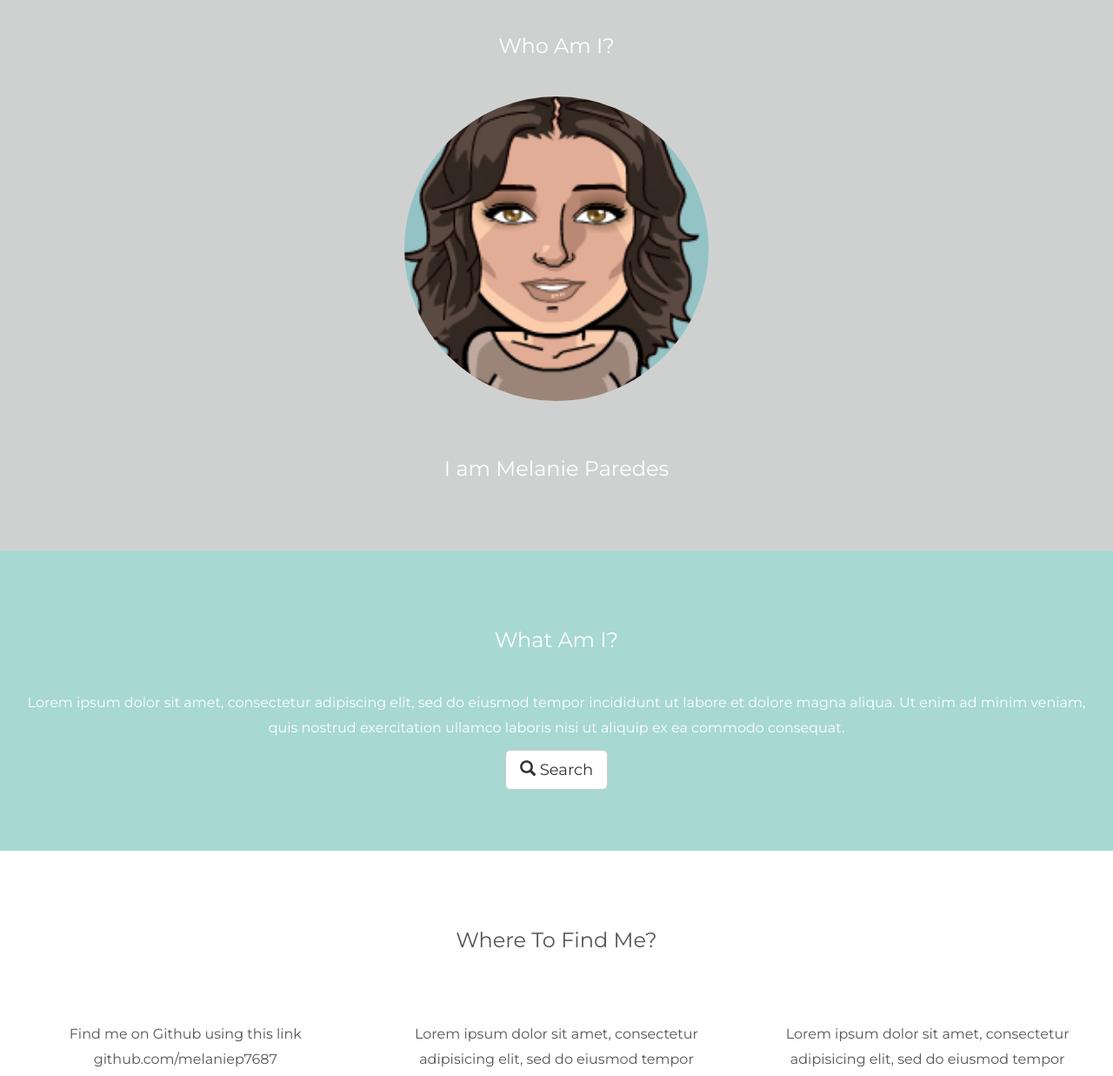
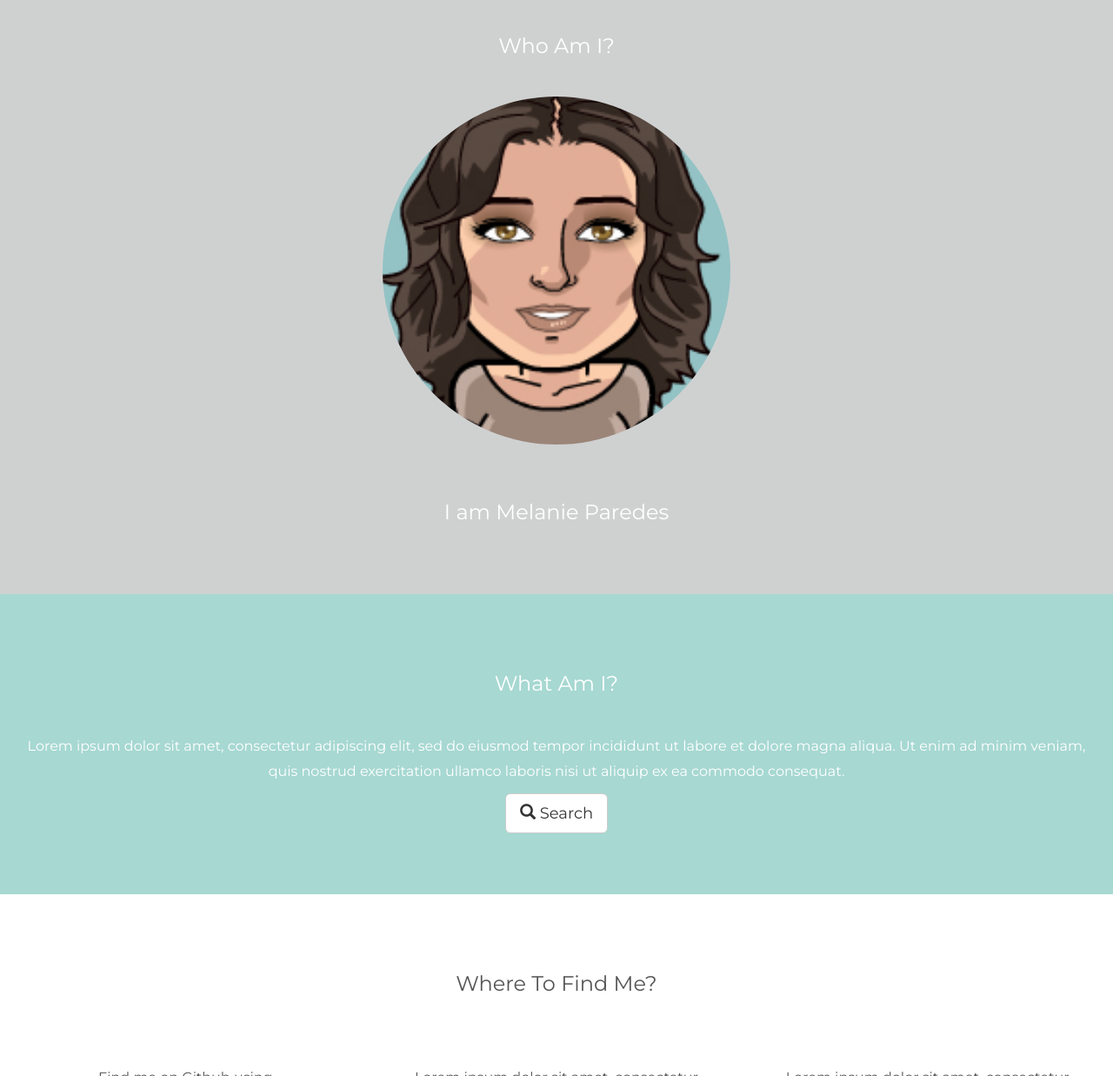
Before and after one commit to melaniep7687/melaniep7687.github.io, a plain HTML site: page index.html in a window 1280 px wide. Shown: the part 130-1367 px from the top of the page at 87% size. Drawn offline with nearby package versions, Linux system fonts and the light colour scheme.

Commit message:
add things

```diff
--- a/index.html
+++ b/index.html
@@ -77,7 +77,7 @@
 <!-- First Container -->
 <div class="container-fluid bg-1 text-center">
   <h3 class="margin">Who Am I?</h3>
-  <img src="melanie.png" class="img-responsive img-circle margin" style="display:inline" alt="Bird" width="350" height="350">
+  <img src="melanie.png" class="img-responsive img-circle margin" style="display:inline" alt="Avatar" width="400" height="400">
   <h3>I am Melanie Paredes</h3>
 </div>
 
@@ -95,7 +95,7 @@
   <h3 class="margin">Where To Find Me?</h3><br>
   <div class="row">
     <div class="col-sm-4">
-      <p>Find me on Github using this link github.com/melaniep7687</p>
+      <p>Find me on Github using <br> <a herf="github.com/melanie7687">this link</a></p>
       <img src="github.png" class="img-responsive margin" style="width:100%" alt="Image">
     </div>
     <div class="col-sm-4">
```
